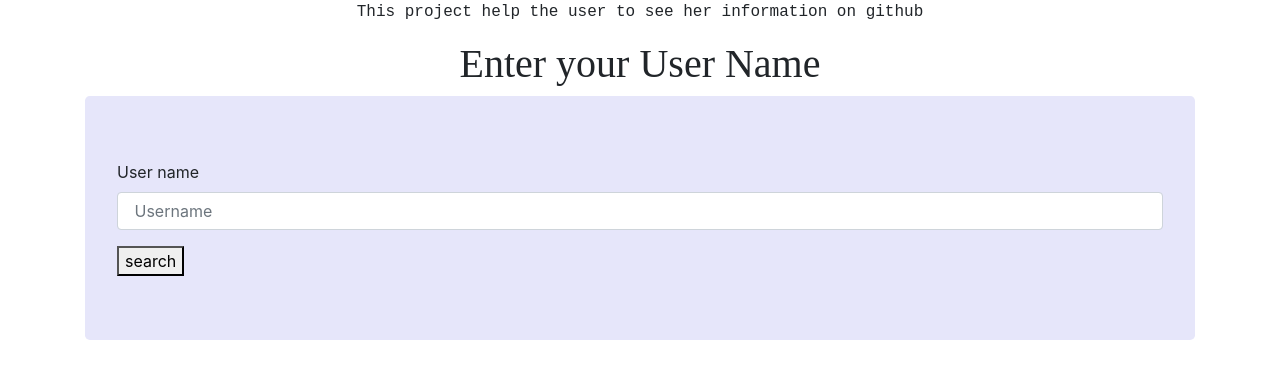
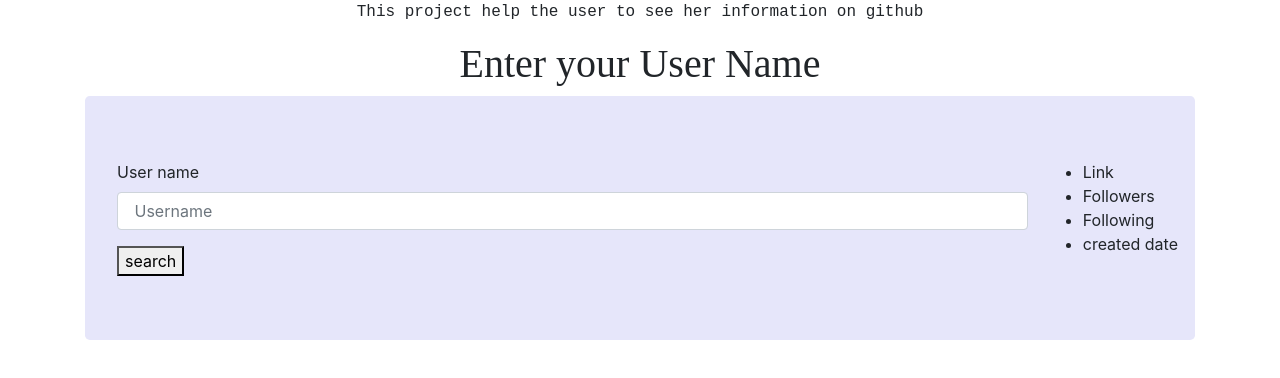
Before and after one commit to mazimpakar/Github, an Angular app: page / in a window 1280 px wide. Shown: the top 378 px of the page. Built offline with nearby package versions, Linux system fonts and the light colour scheme.

Commit message:
add api link

```diff
--- a/src/app/github-form/github-form.component.html
+++ b/src/app/github-form/github-form.component.html
@@ -19,6 +19,12 @@
           <button type="submit" class="btn-btn-primary">search</button>
         </form>
       </div>
+      <ul>
+        <li>Link</li>
+        <li>Followers</li>
+        <li>Following</li>
+        <li>created date</li>
+      </ul>
     </div>
   </div>
 </div>
--- a/src/app/github-form/github-form.component.ts
+++ b/src/app/github-form/github-form.component.ts
@@ -9,11 +9,11 @@ import { GithubService } from "../services/github.service";
 export class GithubFormComponent implements OnInit {
   submitSearch(name) {
     console.log(name);
-    this.profileService.getProfileInfo(name);
+    this.GithubService.getProfileInfo(name);
     this.repoService.getReposInfo(name);
   }
   constructor(
-    private profileService: GithubService,
+    private GithubService: GithubService,
     private repoService: GithubService
   ) {}
   ngOnInit() {}
--- a/src/environments/environment.ts
+++ b/src/environments/environment.ts
@@ -5,8 +5,8 @@
 export const environment = {
   production: false,
   apiUrl: "https://api.github.com/users/",
-  apikey: "?access_token=4abf9b48eec16b33c8d1c6074c3d13791f4c961f",
-  apiRepokey: "repos?access_token=4abf9b48eec16b33c8d1c6074c3d13791f4c961f"
+  apikey: "?access_token=9acfd9645787300d7fe3b75af3896ece0f980795",
+  apiRepokey: "repos?access_token=9acfd9645787300d7fe3b75af3896ece0f980795"
 };
 
 /*
```
